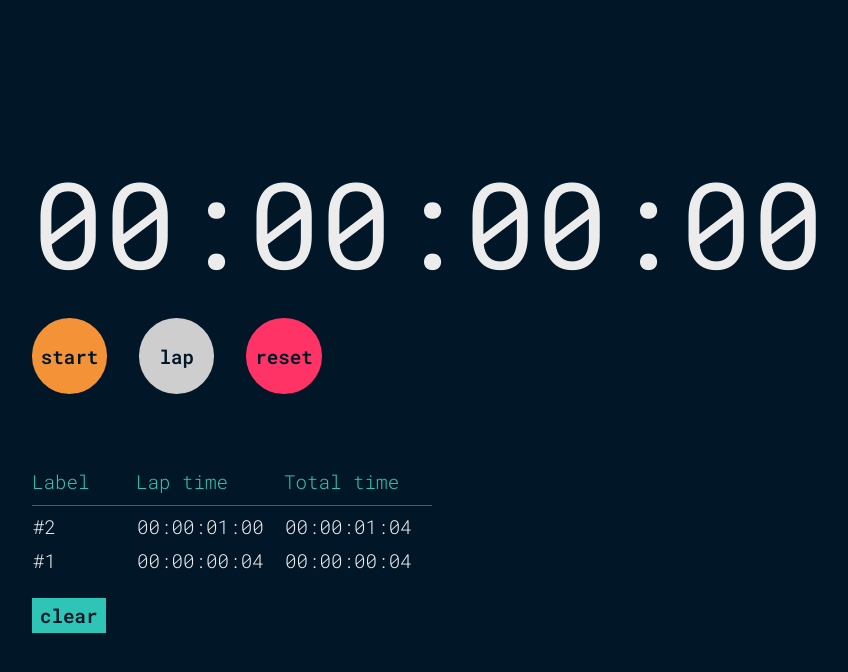
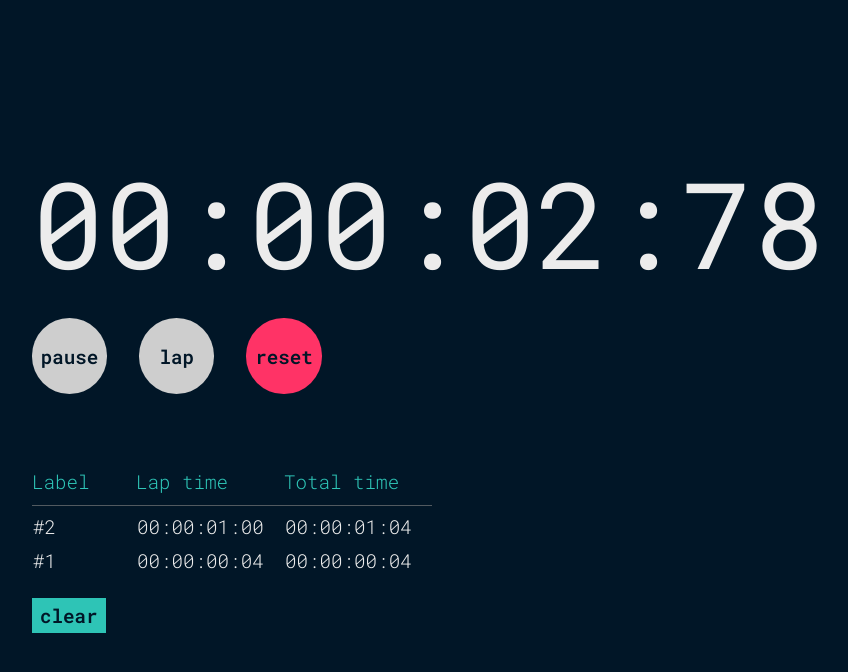
Before and after one commit to Yinuo-M/stopwatch, a React (Create React App) app: page / in a window 1280 px wide. Both pictures are taken after a click on the button "start". Shown: the top 672 px of the page, without its empty margins (16-864 px from the left). Built offline with nearby package versions, Linux system fonts and the light colour scheme.

Commit message:
Add start, pause and reset functions

```diff
--- a/src/Stopwatch.js
+++ b/src/Stopwatch.js
@@ -1,13 +1,80 @@
+import React, { useState, useEffect, useRef } from "react";
 import Timer from "./timer/Timer";
 import Controls from "./controls/Controls";
 import LapTable from "./lap-table/LapTable";
+import { convertToDisplayTime } from "./common/Utils";
 import "./Stopwatch.scss";
 
 export default function Stopwatch() {
+  //All time values are in miliseconds.
+
+  const [isActive, setIsActive] = useState(false);
+  const [isPaused, setIsPaused] = useState(false);
+  /*startTime is declared as a ref rather than a state for the following
+    reason: Because React batch updates states, if we declare startTime
+    as a state, when we first call updateTime, we don't have immediate
+    access to the new startTime inside updateTime. This causes the
+    calculation inside setCurrentTime to be wrong. Declaring startTime as
+    a ref solves this problem. */
+  const startTime = useRef(0);
+  /*elapsedTime tracks the amount of time recorded by the timer
+    when the user press pause.*/
+  const [elapsedTime, setElapsedTime] = useState(0);
+  // Current time is the amount of time that should be displayed.
+  const [currentTime, setCurrentTime] = useState(0);
+  const [requestId, setRequestId] = useState(null);
+
+  function startTimer() {
+    setIsPaused(false);
+    setIsActive(true);
+    requestAnimationFrame(updateTime);
+  }
+
+  function updateTime(timestamp) {
+    if (!startTime.current) startTime.current = timestamp;
+    setCurrentTime(elapsedTime + timestamp - startTime.current);
+
+    const requestId = requestAnimationFrame(updateTime);
+    setRequestId(requestId);
+  }
+
+  function pauseTimer() {
+    cleanup();
+    setRequestId(null);
+    startTime.current = 0;
+    setIsPaused(true);
+    setElapsedTime(currentTime);
+  }
+
+  function resetTimer() {
+    cleanup();
+    setRequestId(null);
+    startTime.current = 0;
+    setIsPaused(false);
+    setIsActive(false);
+    setElapsedTime(0);
+    setCurrentTime(0);
+  }
+
+  function cleanup() {
+    if (requestId) cancelAnimationFrame(requestId);
+  }
+
+  useEffect(() => {
+    return cleanup;
+  });
+
+  const displayTime = convertToDisplayTime(currentTime);
   return (
     <div className="stopwatch">
-      <Timer />
-      <Controls />
+      <Timer displayTime={displayTime} />
+      <Controls
+        isActive={isActive}
+        isPaused={isPaused}
+        startTimer={startTimer}
+        pauseTimer={pauseTimer}
+        resetTimer={resetTimer}
+      />
       <LapTable />
     </div>
   );
--- a/src/controls/Controls.js
+++ b/src/controls/Controls.js
@@ -1,14 +1,19 @@
 import Button from "../common/Button";
 import "./Controls.scss";
 
-export default function Controls() {
+export default function Controls(props) {
+  const isRunning = props.isActive && !props.isPaused;
   return (
     <div className="controls">
       <Button
-        className="controls__button controls__button--yellow"
-        text="start"
-        handleClick={null}
+        className={`controls__button controls__button--${
+          isRunning ? "gray" : "yellow"
+        }`}
+        text={isRunning ? "pause" : "start"}
+        handleClick={isRunning ? props.pauseTimer : props.startTimer}
       />
+      {props.isActive ? (
+        <div>
           <Button
             className="controls__button controls__button--gray"
             text="lap"
@@ -17,8 +22,10 @@ export default function Controls() {
           <Button
             className="controls__button controls__button--red"
             text="reset"
-        handleClick={null}
+            handleClick={props.resetTimer}
           />
+        </div>
+      ) : null}
     </div>
   );
 }
--- a/src/timer/Timer.js
+++ b/src/timer/Timer.js
@@ -1,5 +1,5 @@
 import "./Timer.scss";
 
-export default function Timer() {
-  return <h1 className="timer">00:00:00:00</h1>;
+export default function Timer(props) {
+  return <h1 className="timer">{props.displayTime}</h1>;
 }
```
Also changed, not shown: 1 other file (tests, documents, lock files or other folders). Lines whose indentation alone changed are shown as unchanged.
